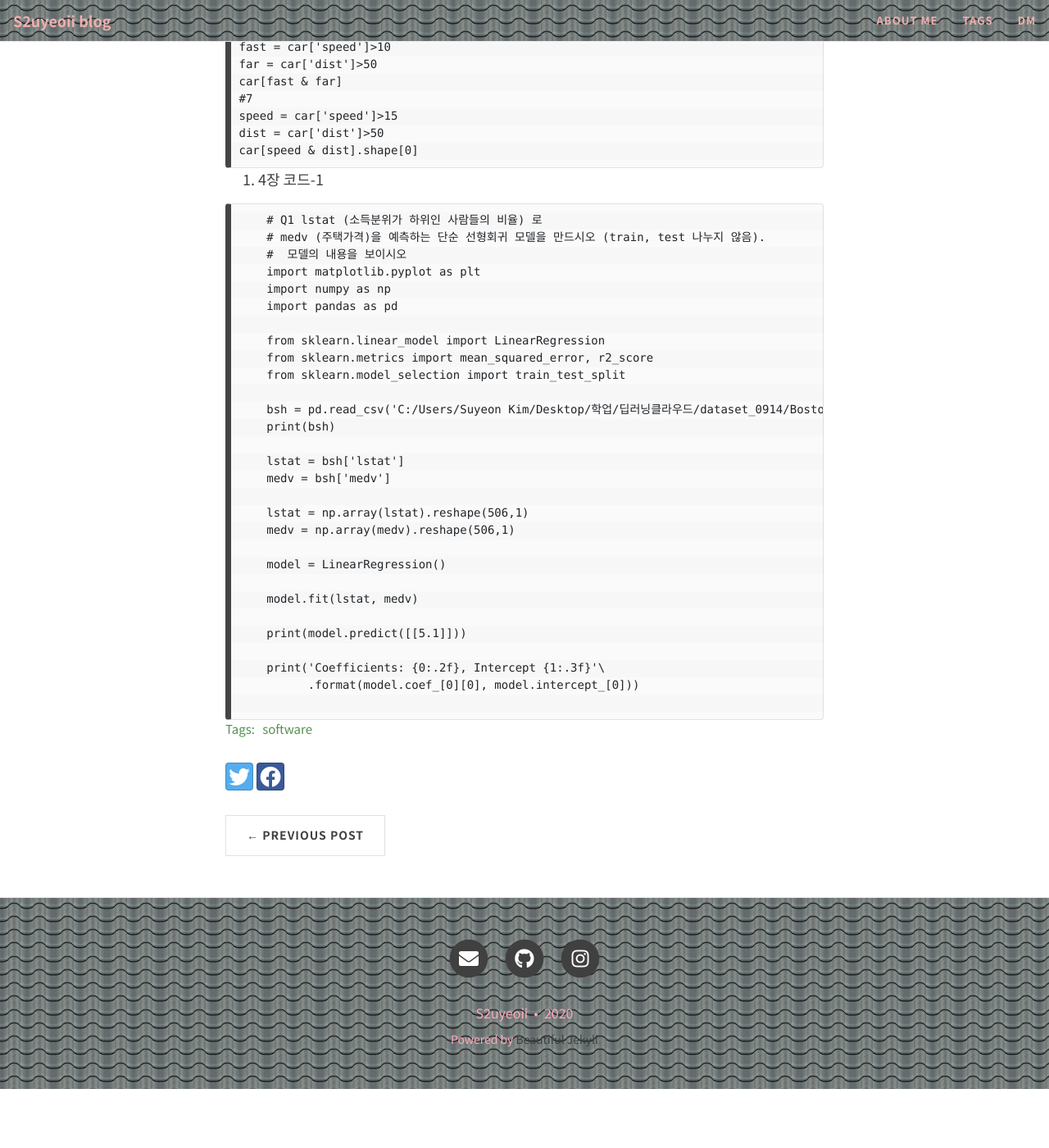
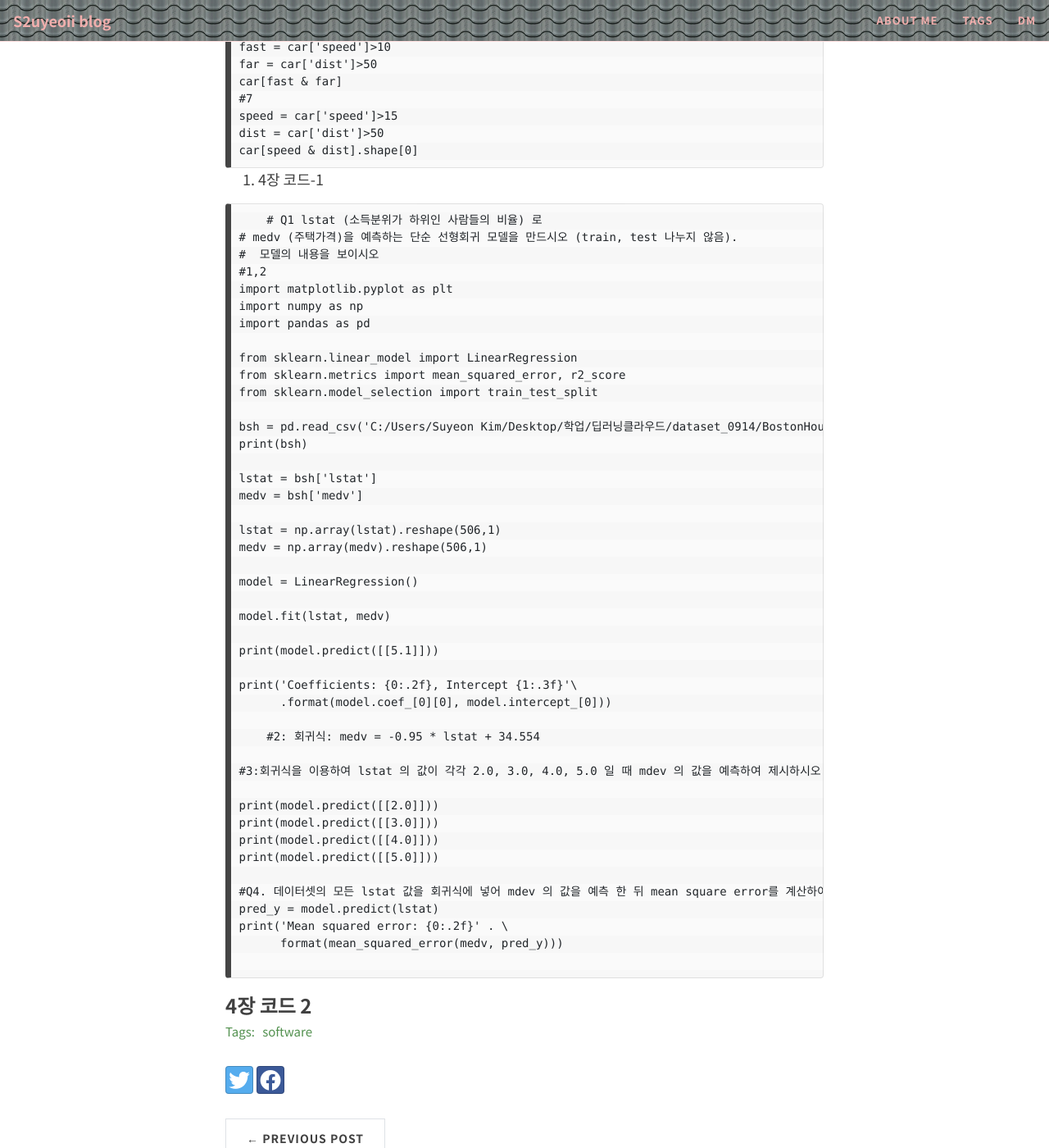
Before and after one commit to yeoneed/yeoneed.github.io, a Jekyll site: the page built from _posts/2020-10-17-딥러닝3,4장.md, in a window 1280 px wide and 1400 px high, scrolled down 1551 px. Shown: the whole window at 82% size. Built offline with Jekyll 4.4.1, drawn with Linux system fonts in a browser that asks for light colours; nearby versions of some CDN libraries; some web fonts are replaced; before the commit the page ends 2879 px from its top, so only the background shows below that.

Commit message:
Update 2020-10-17-딥러닝3,4장.md

````diff
--- a/_posts/2020-10-17-딥러닝3,4장.md
+++ b/_posts/2020-10-17-딥러닝3,4장.md
@@ -67,36 +67,55 @@ dist = car['dist']>50
 car[speed & dist].shape[0]
 ```
 
+
  2. 4장 코드-1
+
 
 ```
     # Q1 lstat (소득분위가 하위인 사람들의 비율) 로
-    # medv (주택가격)을 예측하는 단순 선형회귀 모델을 만드시오 (train, test 나누지 않음).
-    #  모델의 내용을 보이시오
-    import matplotlib.pyplot as plt
-    import numpy as np
-    import pandas as pd
+# medv (주택가격)을 예측하는 단순 선형회귀 모델을 만드시오 (train, test 나누지 않음).
+#  모델의 내용을 보이시오
+#1,2
+import matplotlib.pyplot as plt
+import numpy as np
+import pandas as pd
 
-    from sklearn.linear_model import LinearRegression
-    from sklearn.metrics import mean_squared_error, r2_score
-    from sklearn.model_selection import train_test_split
+from sklearn.linear_model import LinearRegression
+from sklearn.metrics import mean_squared_error, r2_score
+from sklearn.model_selection import train_test_split
 
-    bsh = pd.read_csv('C:/Users/Suyeon Kim/Desktop/학업/딥러닝클라우드/dataset_0914/BostonHousing.csv')
-    print(bsh)
+bsh = pd.read_csv('C:/Users/Suyeon Kim/Desktop/학업/딥러닝클라우드/dataset_0914/BostonHousing.csv')
+print(bsh)
 
-    lstat = bsh['lstat']
-    medv = bsh['medv']
+lstat = bsh['lstat']
+medv = bsh['medv']
 
-    lstat = np.array(lstat).reshape(506,1)
-    medv = np.array(medv).reshape(506,1)
+lstat = np.array(lstat).reshape(506,1)
+medv = np.array(medv).reshape(506,1)
 
-    model = LinearRegression()
+model = LinearRegression()
 
-    model.fit(lstat, medv)
+model.fit(lstat, medv)
 
-    print(model.predict([[5.1]]))
+print(model.predict([[5.1]]))
 
-    print('Coefficients: {0:.2f}, Intercept {1:.3f}'\
-          .format(model.coef_[0][0], model.intercept_[0]))
+print('Coefficients: {0:.2f}, Intercept {1:.3f}'\
+      .format(model.coef_[0][0], model.intercept_[0]))
+
+    #2: 회귀식: medv = -0.95 * lstat + 34.554
+
+#3:회귀식을 이용하여 lstat 의 값이 각각 2.0, 3.0, 4.0, 5.0 일 때 mdev 의 값을 예측하여 제시하시오.
+
+print(model.predict([[2.0]]))
+print(model.predict([[3.0]]))
+print(model.predict([[4.0]]))
+print(model.predict([[5.0]]))
+
+#Q4. 데이터셋의 모든 lstat 값을 회귀식에 넣어 mdev 의 값을 예측 한 뒤 mean square error를 계산하여 제시하시오
+pred_y = model.predict(lstat)
+print('Mean squared error: {0:.2f}' . \
+      format(mean_squared_error(medv, pred_y)))
 
 ```
+
+### 4장 코드 2
````
